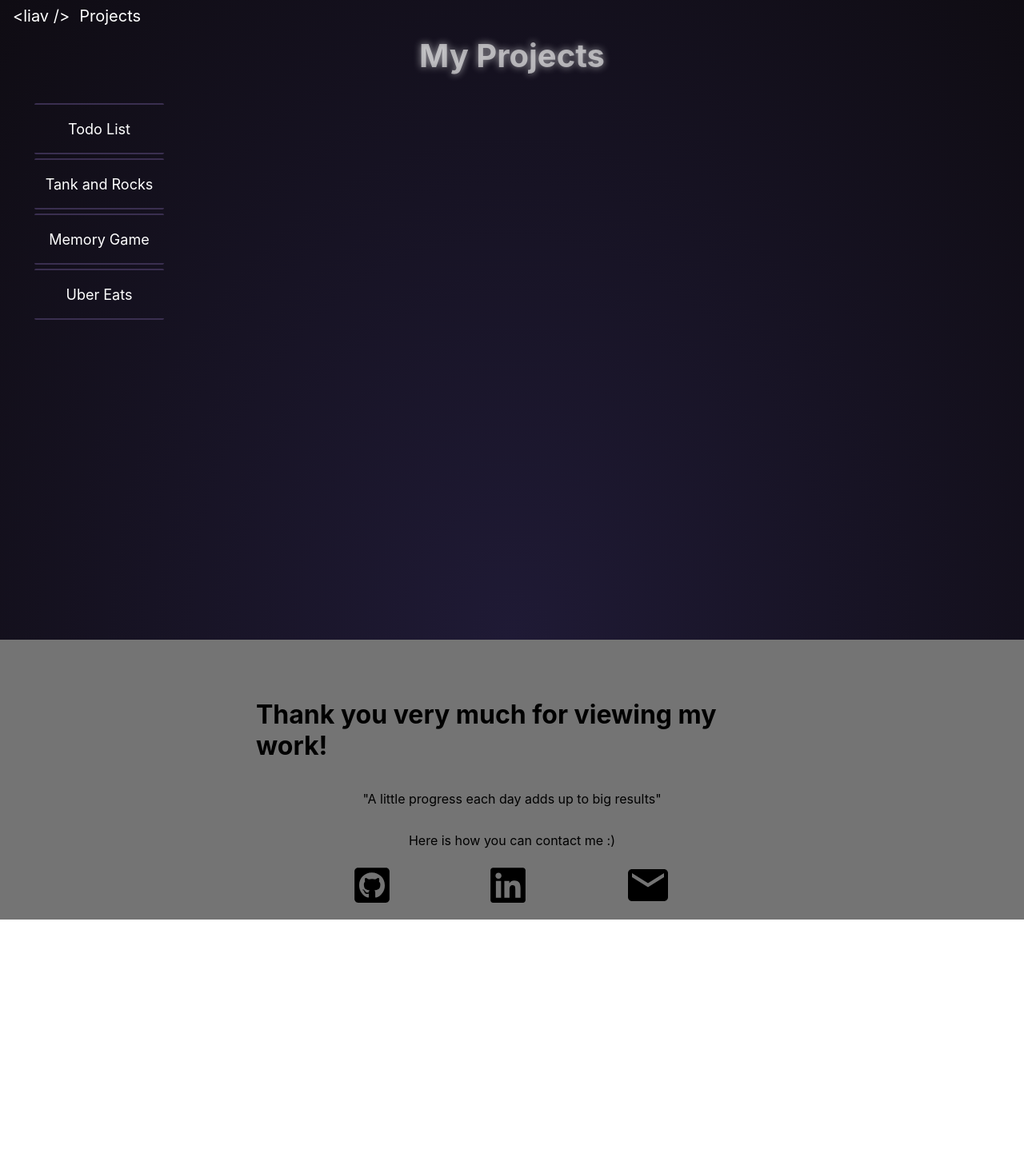
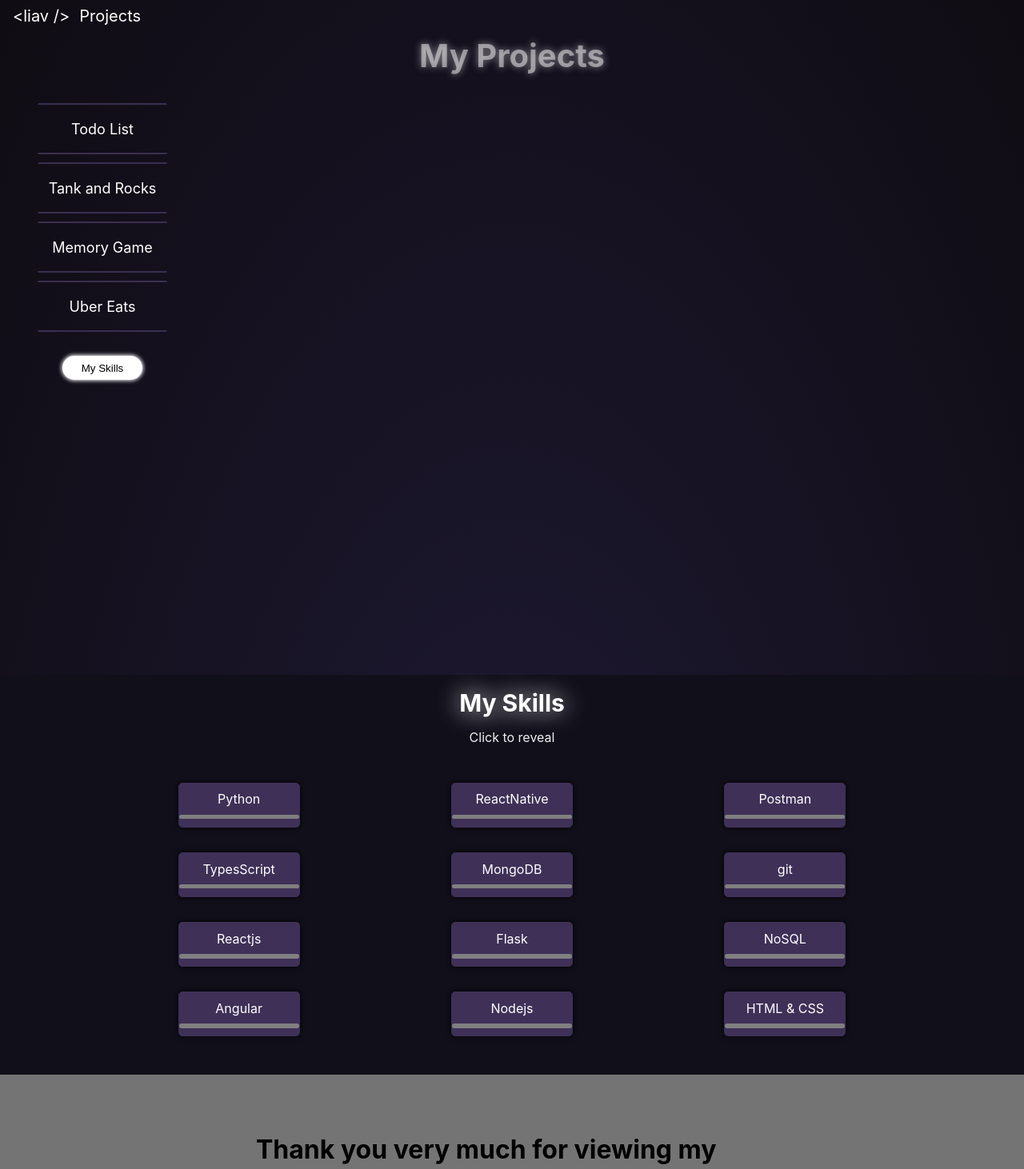
Before and after one commit to Liavudi/my-portfolio, a React (Create React App) app: page /projects in a window 1280 px wide. Shown: the top 1462 px of the page at 80% size. Before the commit the page ends 1150 px from the top, so only its background shows below. Built offline with nearby package versions, Linux system fonts and the light colour scheme.

Commit message:
added skills component

```diff
--- a/src/components/navbar/navbar.js
+++ b/src/components/navbar/navbar.js
@@ -31,6 +31,7 @@ export default function Navbar({ backgroundColor }) {
   return (
     <motion.div
       className="navbar-container"
+      key={'nav-bar'}
       initial={{ x: -300 }}
       animate={{ x: 0 }}
       exit={{ x: -300 }}
--- a/src/components/project/project.css
+++ b/src/components/project/project.css
@@ -3,11 +3,16 @@
     display: flex;
     justify-content: center;
     margin-top: 30px;
+    min-height: 90vh
 }
 
 .projects-list{
     min-width: 180px;
     height: 90%;
+    display: flex;
+    flex-direction: column;
+    justify-content: center;
+    align-items: center;
 }
 
 .project-list-title{
@@ -126,11 +131,27 @@
     color: black;
     background-color: white;
 }
-
+.skills-btn{
+    margin-top: 25px;
+    width: 100px;
+    height: 30px;
+    background-color: #ffffff;
+    border: none;
+    border-radius: 25px;
+    color: black;
+    box-shadow: 0px 0px 5px 1px white;
+    transition: all 0.25s;
+}
+.skills-btn:hover{
+    cursor: pointer;
+    box-shadow: 0px 0px 5px 1px blueviolet;
+    color: white;
+    background-color: blueviolet;
+}
 @media only screen and (max-width: 600px) {
     .projects-container{
         flex-direction: column;
-        justify-content: center;
+        justify-content: flex-start;
         align-items: center;
         height: 100%;
     }
@@ -157,6 +178,7 @@
     .project-list-title{
         height: 60px;
         width: 40%;
+
     }
 
     .project-info-motion{
@@ -183,6 +205,7 @@
         display: flex;
         flex-wrap: wrap;
         justify-content: center;
+        flex-direction: row;
     }
     .knowledge-ul{
         margin: auto;
--- a/src/components/project/project.js
+++ b/src/components/project/project.js
@@ -4,7 +4,7 @@ import YouTube from "react-youtube";
 import "./project.css";
 
 // Reminder TODO: A better implemention of the Project component also Make A projectList Component, Arrange them better and while changing check for the animations
-function StackedProjects() {
+function StackedProjects({skillsRef}) {
   const projectList = require("../../my-projects.json");
   const [clickedProject, setClickedProject] = useState(null);
   const [projectKey, setProjectKey] = useState(null);
@@ -12,7 +12,7 @@ function StackedProjects() {
   return (
     <div className="projects-container">
       <motion.div
-        key="projects-container"
+        key="projects-list"
         className="projects-list"
         initial={{ x: -1000 }}
         animate={{ x: 0 }}
@@ -39,6 +39,9 @@ function StackedProjects() {
             ""
           );
         })}
+        <button className='skills-btn' onClick={() =>
+         skillsRef.current.scrollIntoView({ behavior: "smooth" })
+        }>My Skills</button>
       </motion.div>
       <div className="project-info-motion">
         <Project project={clickedProject} projectKey={projectKey} />
--- /dev/null
+++ b/src/components/skills/skills.css
@@ -0,0 +1,94 @@
+.skills-container{
+    height: 500px;
+    background-color: #110f1a;
+    width: 100%;
+    display: flex;
+    align-items: center;
+    justify-content: center;
+    flex-direction: column;
+
+}
+.skills-title{
+    text-shadow: 0px 0px 30px;
+    height: 15px;
+    font-size: 30px;
+}
+.skills-title-container{
+    display: flex;
+    justify-content: flex-end;
+    flex-direction: column;
+    align-items: center;
+}
+.skills-subtitle{
+    animation: textFade 3s ease-in-out;
+    animation-iteration-count: infinite;
+}
+@keyframes textFade {
+    0%,100%{
+        color: white;
+    }
+    50%{
+        color: transparent;
+    }
+
+
+}
+
+.skills{
+    border-radius: 10px;
+    background-color: transparent;
+    height: 80%;
+    width: 80%;
+    display: flex;
+    align-items: center;
+    flex-direction: column;
+}
+.tech-skills-container{
+    display: flex;
+    flex-direction: column;
+    width: 100%;
+    height: 90%;
+    flex-wrap: wrap;
+    justify-content: space-evenly;
+    align-items: center;
+
+}
+
+.tech-skills{
+    display: flex;
+    flex-direction: column;
+    border:rgb(63, 48, 88) solid;
+    border-width: thin;
+    box-shadow: 0px 0px 6px 0px black;
+    border-radius: 5px;
+    text-align: center;
+    justify-content: space-evenly;
+    background-color: rgb(63, 48, 88);
+    width: 150px;
+    margin-top: 20px;
+    height: 15%;
+}
+.tech-skills:hover{
+    cursor: pointer;
+}
+.loading-bar{
+    background-color:rgb(163, 24, 255);
+    border-radius: 3px 0px 0px 3px;
+    height: 100%;
+    transition: 1s;
+    width: 0px;
+}
+
+@media only screen and (max-width: 600px) {
+    .skills-container{
+        height: 750px
+    }
+    .tech-skills-container{
+        flex-direction: row;
+    }
+    .tech-skills{
+
+        height: 70px;
+    }
+
+}
--- /dev/null
+++ b/src/components/skills/skills.js
@@ -0,0 +1,60 @@
+import { forwardRef } from "react";
+import "./skills.css";
+
+const Skills = forwardRef((props,ref) => {
+    const skillsList = [
+        { name: "Python", width: "130px" },
+        { name: "TypesScript", width: "100px" },
+        { name: "Reactjs", width: "130px" },
+        { name: "Angular", width: "110px" },
+        { name: "ReactNative", width: "120px" },
+        { name: "MongoDB", width: "120px" },
+        { name: "Flask", width: "110px" },
+        { name: "Nodejs", width: "100px" },
+        { name: "Postman", width: "110px" },
+        { name: "git", width: "120px" },
+        { name: "NoSQL", width: "120px" },
+        { name: "HTML & CSS", width: "130px" },
+      ];
+
+      return (
+        <div className="skills-container" ref={ref}>
+            <div className='skills-title-container'>
+          <h1 className="skills-title" >My Skills</h1>
+          <p className='skills-subtitle'>Click to reveal</p>
+
+            </div>
+          <div className="skills">
+            <div className="tech-skills-container">
+              {skillsList.map((data, key) => {
+                return (
+                  <div
+                    className="tech-skills"
+                    key={key}
+                    onClick={() => {
+                      document.getElementById(`bar${key}`).style.width = data.width;
+                    }}
+                  >
+                    {data.name}
+                    <div
+                      style={{
+                        width: "150px",
+                        backgroundColor: "grey",
+                        height: "10%",
+                        borderRadius: "20px",
+                      }}
+                    >
+                      <div className="loading-bar" id={`bar${key}`}></div>
+                    </div>
+                  </div>
+                );
+              })}
+            </div>
+          </div>
+        </div>
+      );
+
+})
+
+
+export default Skills;
--- a/src/components/stars/stars.scss
+++ b/src/components/stars/stars.scss
@@ -148,3 +148,17 @@
 
 }
 }
+
+@media only screen and (min-width: 1900px) {
+
+  .stars {
+    top: -890px;
+    width: 90%;
+    height: 130%;
+
+  }
+
+  .star {
+    $star-count: 100;
+  }
+  }
--- a/src/pages/project-page/projects-page.js
+++ b/src/pages/project-page/projects-page.js
@@ -1,11 +1,13 @@
 import { motion } from "framer-motion";
-
+import { useRef } from "react";
 import StackedProjects from "../../components/project/project";
 import "./projects-page.css";
+import Skills from "../../components/skills/skills";
 export default function Projects({ setBackgroundColor }) {
   setTimeout(() =>{
     setBackgroundColor("#1f1a35");
   }, 0)
+  const skillsRef = useRef(null)
 
   return (
     <motion.div
@@ -17,7 +19,8 @@ export default function Projects({ setBackgroundColor }) {
       transition={{ duration: 1 }}
     >
       <div className="projects-title">My Projects</div>
-      <StackedProjects />
+      <StackedProjects skillsRef={skillsRef} />
+      <Skills ref={skillsRef} />
     </motion.div>
   );
 }
```
Also changed, not shown: 1 other file (tests, documents, lock files or other folders).
